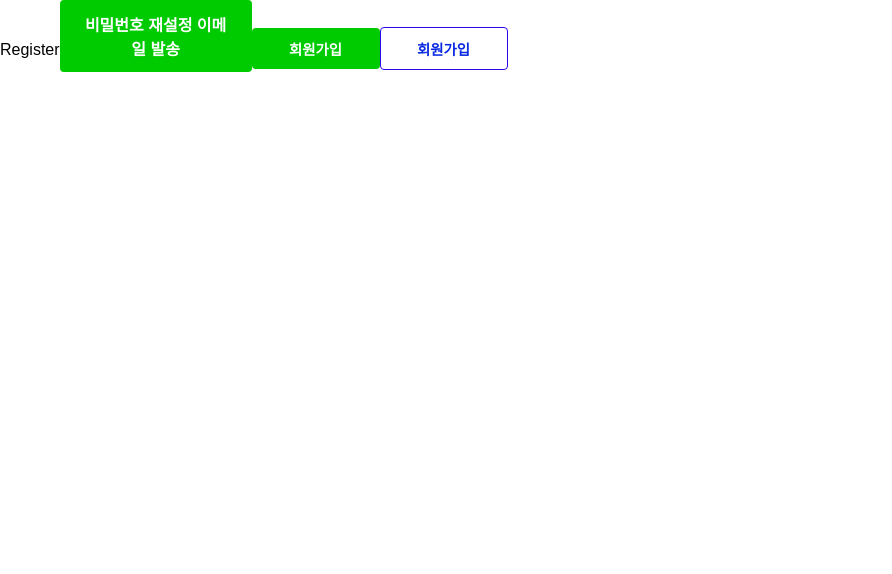
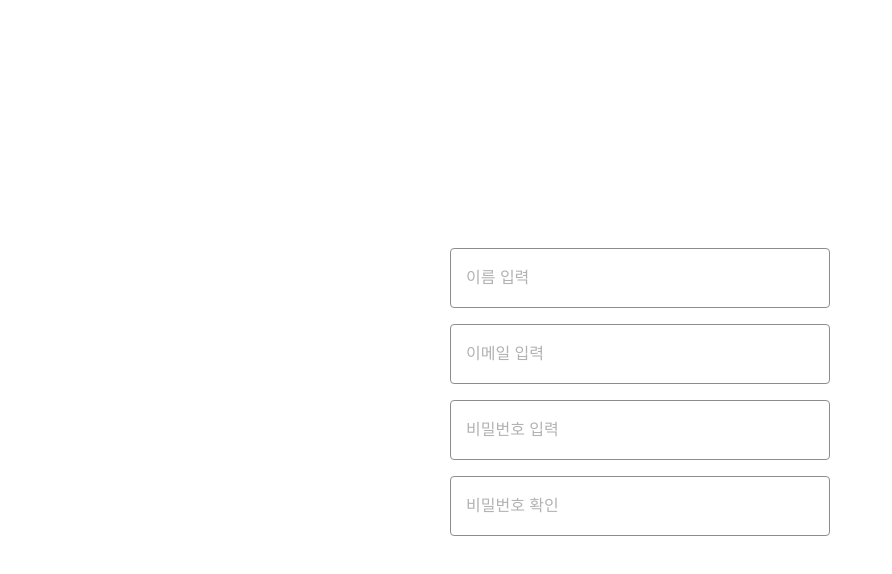
Before and after one commit to GarbageCode1984/GreenCart, a React (Vite) app in the folder front/: page /register in a window 1280 px wide. Shown: the top 574 px of the page, without its empty margins (0-892 px from the left). Built offline with nearby package versions, Linux system fonts and the light colour scheme; a web font is replaced by a local one.

Commit message:
커스텀 입력필드 추가 중...

```diff
--- a/front/src/components/Common/CustomButton.tsx
+++ b/front/src/components/Common/CustomButton.tsx
@@ -33,22 +33,32 @@ const variantStyles = {
         background-color: ${colors.GREEN_300};
         color: ${colors.WHITE};
         border: none;
+
+        &:active:not(:disabled) {
+            background-color: ${colors.GREEN_200};
+        }
     `,
+
     secondary: css`
         background-color: transparent;
         color: ${colors.BLUE_200};
         border: 1px solid ${colors.BLUE_100};
+
+        &:active:not(:disabled) {
+            background-color: ${colors.BLUE_50};
+        }
     `,
 };
 
 const StyledButton = styled.button<ButtonProps>`
-    border-radius: 4px;
     font-weight: bold;
     cursor: pointer;
-    transition: background-color 0.2s ease-in-out;
     text-align: center;
     display: inline-block;
     box-sizing: border-box;
+    margin-left: 10%;
+    margin-top: 10%;
+    transition: background-color 0.2s ease-in-out;
 
     ${({ size }) => sizeStyles[size || "medium"]}
     ${({ variant }) => variantStyles[variant || "primary"]};
--- /dev/null
+++ b/front/src/components/Common/CustomInput.tsx
@@ -0,0 +1,55 @@
+import { colors } from "@/constants";
+import { forwardRef } from "react";
+import styled from "styled-components";
+
+interface InputProps extends React.InputHTMLAttributes<HTMLInputElement> {
+    placeholder?: string;
+    error?: string;
+}
+
+const CustomInput = forwardRef<HTMLInputElement, InputProps>(({ placeholder, error, ...props }, ref) => {
+    return (
+        <InputContainer>
+            <StyledInput ref={ref} placeholder={placeholder} {...props} />
+            {error && <ErrorMessage>{error}</ErrorMessage>}
+        </InputContainer>
+    );
+});
+
+const InputContainer = styled.div`
+    margin-bottom: 1rem;
+    padding: 0 10px;
+    max-width: 400px;
+    width: 100%;
+`;
+
+const StyledInput = styled.input`
+    padding: 12px 15px;
+    border: 1px solid ${colors.GRAY_200};
+    border-radius: 4px;
+    font-size: 1rem;
+    box-sizing: border-box;
+    color: ${colors.BLACK_100};
+    width: 400px;
+    max-width: 100%;
+    height: 60px;
+    max-height: 100%;
+
+    &:focus {
+        outline: none;
+        border-color: ${colors.GREEN_300};
+        box-shadow: 0 0 0 0.2rem rgba(${colors.GREEN_100}, 0.25);
+    }
+
+    &::placeholder {
+        color: ${colors.GRAY_100};
+        opacity: 1;
+    }
+`;
+
+const ErrorMessage = styled.p`
+    color: ${colors.RED_100};
+    font-size: 0.85rem;
+`;
+
+export default CustomInput;
--- a/front/src/constants/colors.ts
+++ b/front/src/constants/colors.ts
@@ -2,12 +2,15 @@ const colors = {
     BLACK: "#000000",
     BLACK_100: "#1b1e28",
     WHITE: "#FFFFFF",
-    GRAY_100: "#8f8c8d",
+    GRAY_100: "#B2B2B2",
+    GRAY_200: "#8f8c8d",
     GREEN_100: "#2ecc71",
     GREEN_200: "#16ab55",
     GREEN_300: "#00CA00",
+    BLUE_50: "#E0E7FF",
     BLUE_100: "#2809ED",
     BLUE_200: "#0929E2",
+    RED_100: "#FF0000",
 };
 
 export { colors };
--- a/front/src/pages/RegisterPage/RegisterPage.tsx
+++ b/front/src/pages/RegisterPage/RegisterPage.tsx
@@ -1,6 +1,7 @@
 // import { useState } from "react";
 
-import CustomButton from "@/components/Common/CustomButton";
+import CustomInput from "@/components/Common/CustomInput";
+import styled from "styled-components";
 
 const RegisterPage = () => {
     /* const [name, setname] = useState<string>("");
@@ -8,17 +9,22 @@ const RegisterPage = () => {
     const [password, setpassword] = useState<string>(""); */
 
     return (
-        <div>
-            Register
-            <CustomButton type="submit">비밀번호 재설정 이메일 발송</CustomButton>
-            <CustomButton size="small" type="submit">
-                회원가입
-            </CustomButton>
-            <CustomButton variant="secondary" size="small" type="submit">
-                회원가입
-            </CustomButton>
-        </div>
+        <Container>
+            <CustomInput type="text" placeholder="이름 입력" />
+            <CustomInput type="text" placeholder="이메일 입력" />
+            <CustomInput type="text" placeholder="비밀번호 입력" />
+            <CustomInput type="text" placeholder="비밀번호 확인" />
+        </Container>
     );
 };
 
+const Container = styled.div`
+    display: flex;
+    flex-direction: column;
+    align-items: center;
+    justify-content: center;
+    height: 100vh;
+    padding: 0 20px;
+`;
+
 export default RegisterPage;
```
